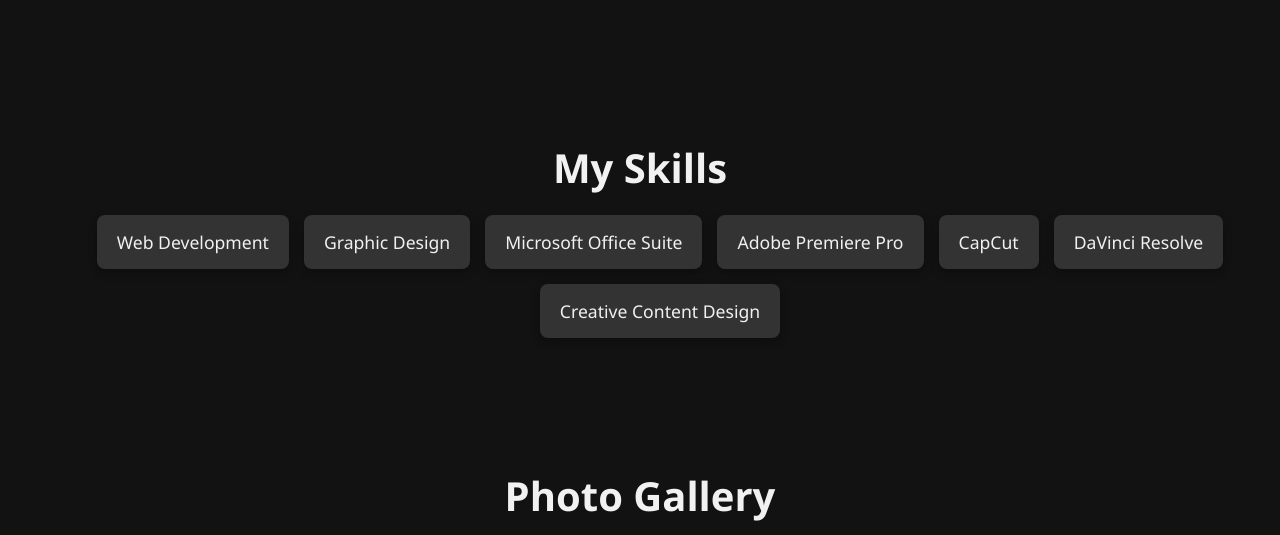
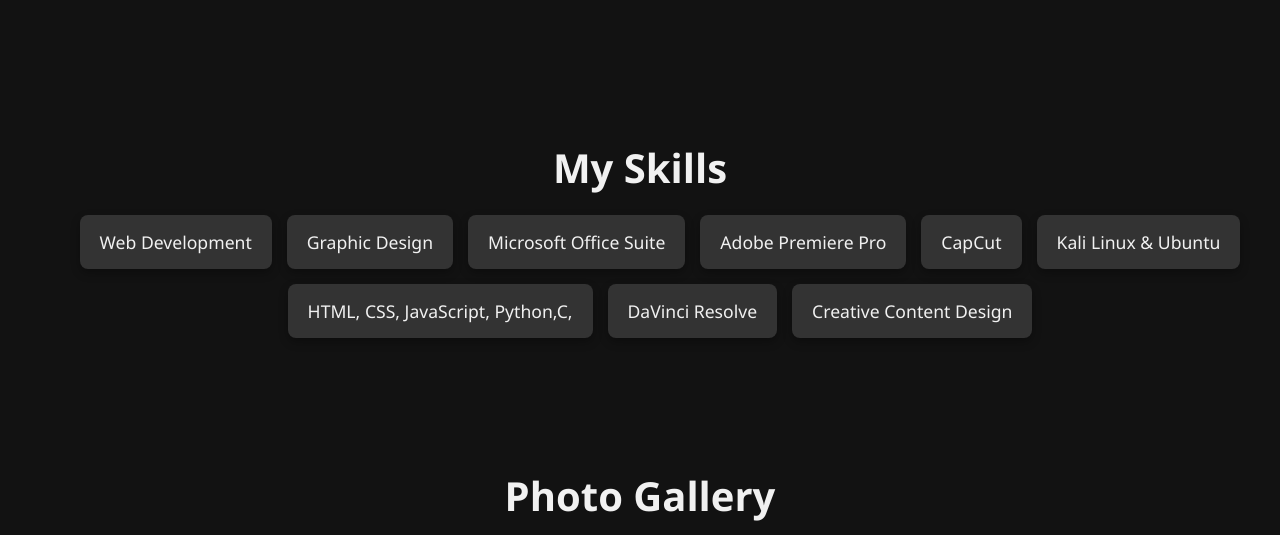
Before and after one commit to vickykuofficial/As_Devloper, a plain HTML site: page index.htm in a window 1280 px wide. Shown: the part 634-1169 px from the top of the page. Drawn offline with Linux system fonts and the light colour scheme.

Commit message:
Update index.htm

```diff
--- a/index.htm
+++ b/index.htm
@@ -145,6 +145,8 @@
     <li>Microsoft Office Suite</li>
     <li>Adobe Premiere Pro</li>
     <li>CapCut</li>
+    <li>Kali Linux & Ubuntu</li>
+    <li>HTML, CSS, JavaScript, Python,C,</li>
     <li>DaVinci Resolve</li>
     <li>Creative Content Design</li>
   </ul>
```
